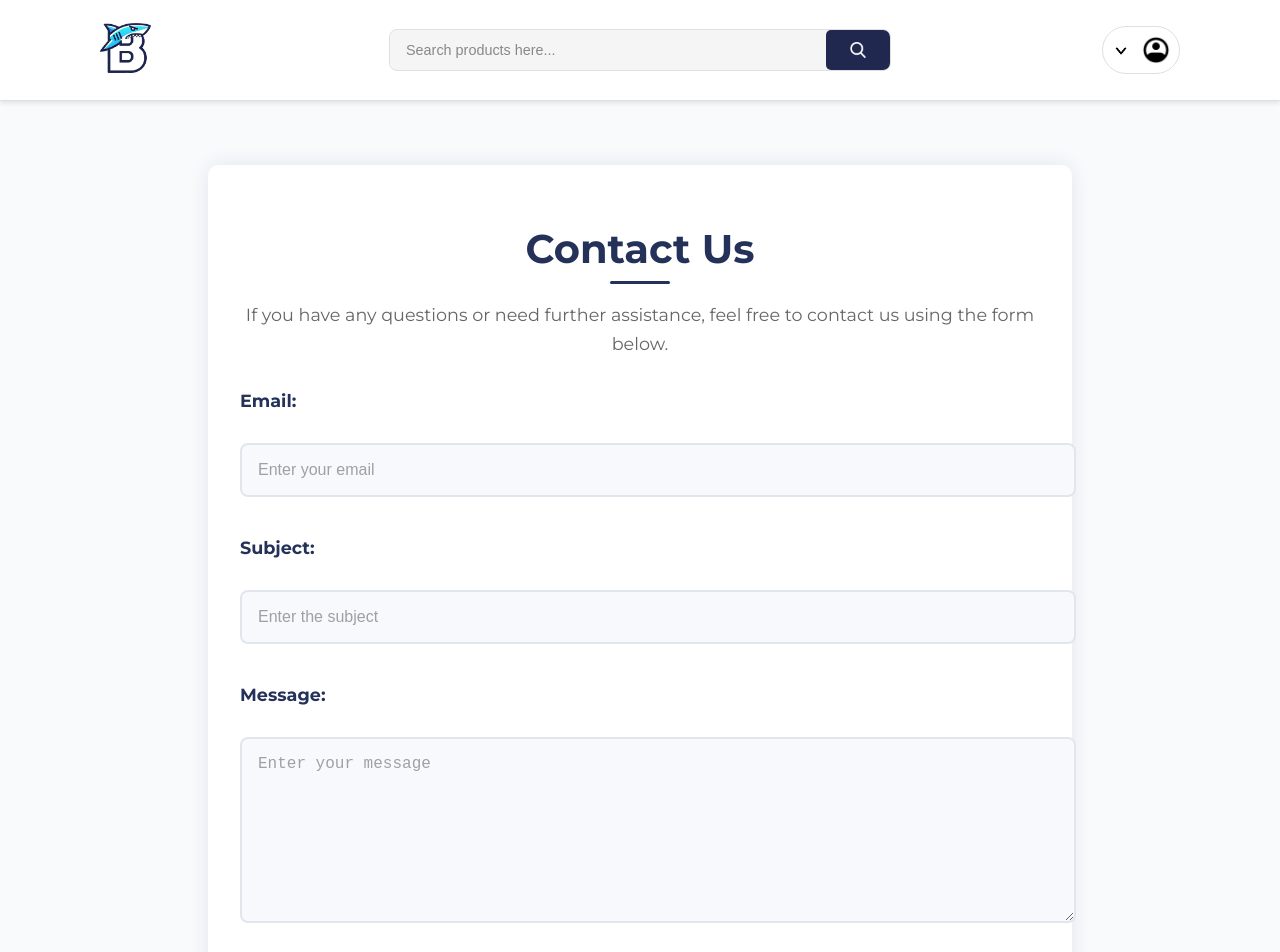
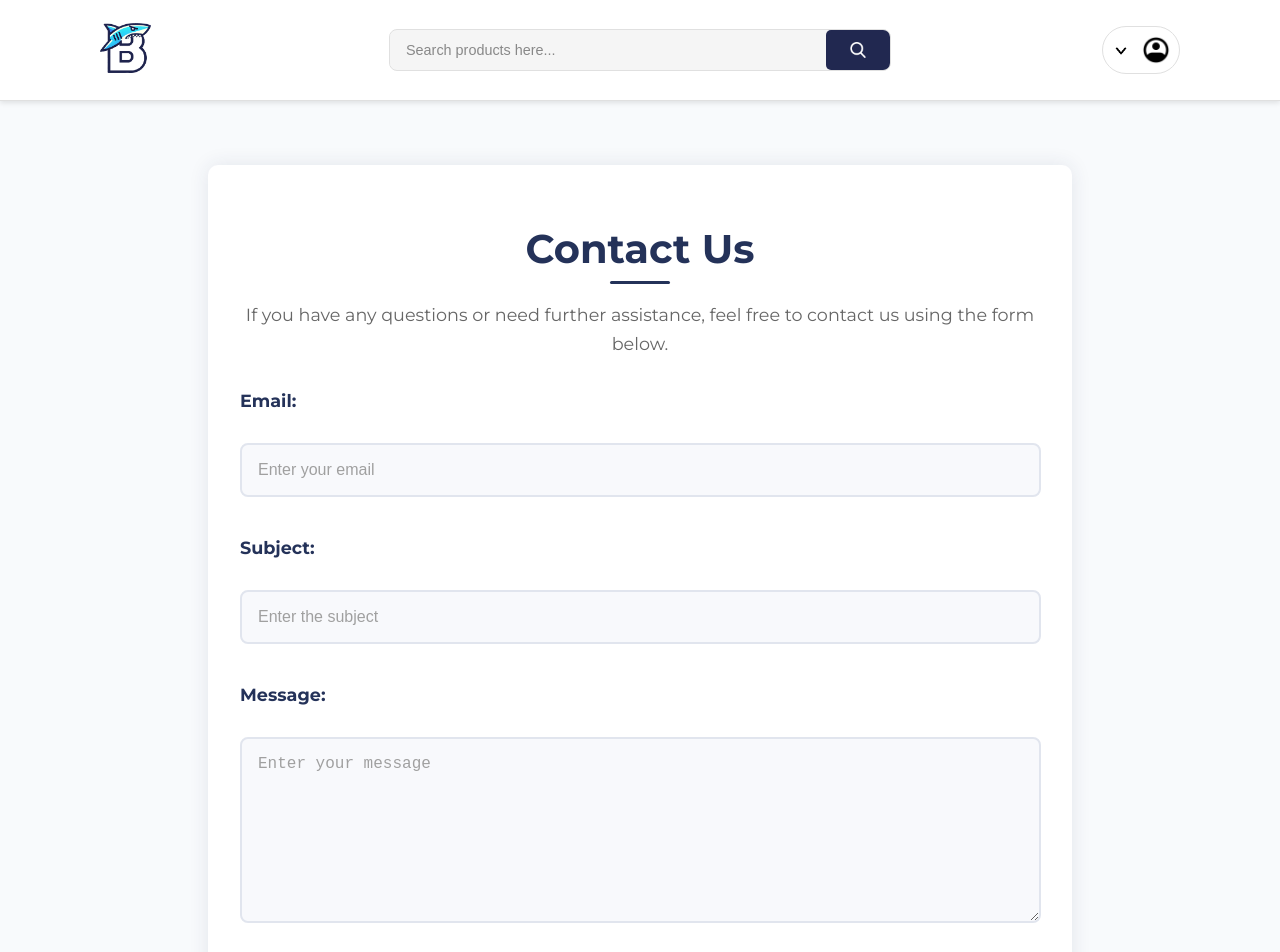
Before and after one commit to danrave1234/APPDEV_Bytemarket, a React (Vite) app in the folder byte-market-api/FrontEnd/frontend/: page /contactUs in a window 1280 px wide. Shown: the top 952 px of the page. Built offline with nearby package versions, Linux system fonts and the light colour scheme.

Commit message:
small commit gihapon frontend sorna

```diff
--- a/byte-market-api/FrontEnd/frontend/src/ContactUs.jsx
+++ b/byte-market-api/FrontEnd/frontend/src/ContactUs.jsx
@@ -33,6 +33,7 @@ const ContactUs = () => {
                 <form className="contact-us-form" onSubmit={handleSubmit}>
                     <label htmlFor="email">Email:</label>
                     <input
+                        className="email-input"
                         type="email"
                         id="email"
                         value={email}
@@ -43,6 +44,7 @@ const ContactUs = () => {
 
                     <label htmlFor="subject">Subject:</label>
                     <input
+                        className="subject-input"
                         type="text"
                         id="subject"
                         value={subject}
@@ -53,6 +55,7 @@ const ContactUs = () => {
 
                     <label htmlFor="message">Message:</label>
                     <textarea
+                        className="message-input"
                         id="message"
                         value={message}
                         onChange={(e) => setMessage(e.target.value)}
--- a/byte-market-api/FrontEnd/frontend/src/styles/ContactUs.css
+++ b/byte-market-api/FrontEnd/frontend/src/styles/ContactUs.css
@@ -8,6 +8,18 @@
     box-shadow: 0 0 20px rgba(36, 50, 89, 0.1);
 }
 
+.contact-us-container .email-input {
+    width: 765px
+}
+
+.contact-us-container .subject-input {
+    width: 765px
+}
+
+.contact-us-container .message-input {
+    width: 765px
+}
+
 .contact-us-container h1 {
     color: #243259;
     font-size: 2.5rem;
@@ -15,6 +27,7 @@
     text-align: center;
     position: relative;
 }
+
 
 .contact-us-container h1::after {
     content: '';
```
